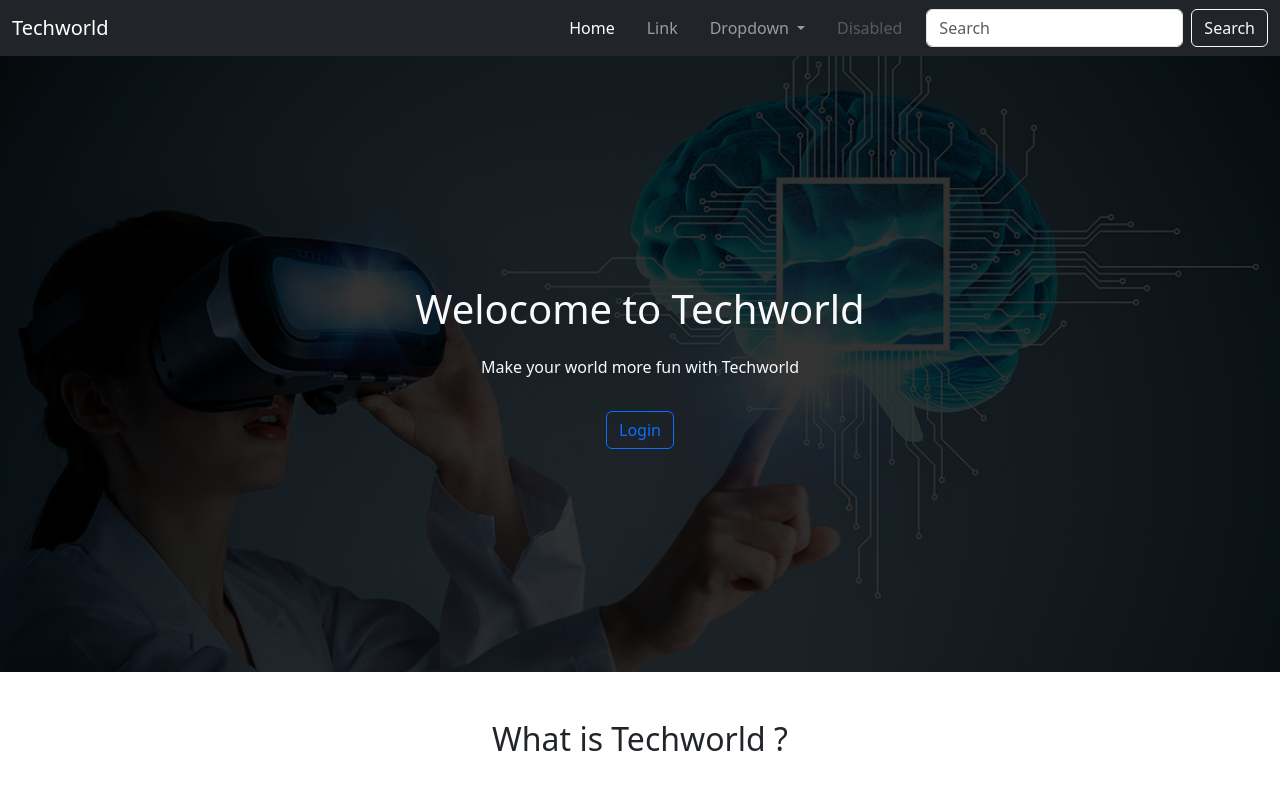
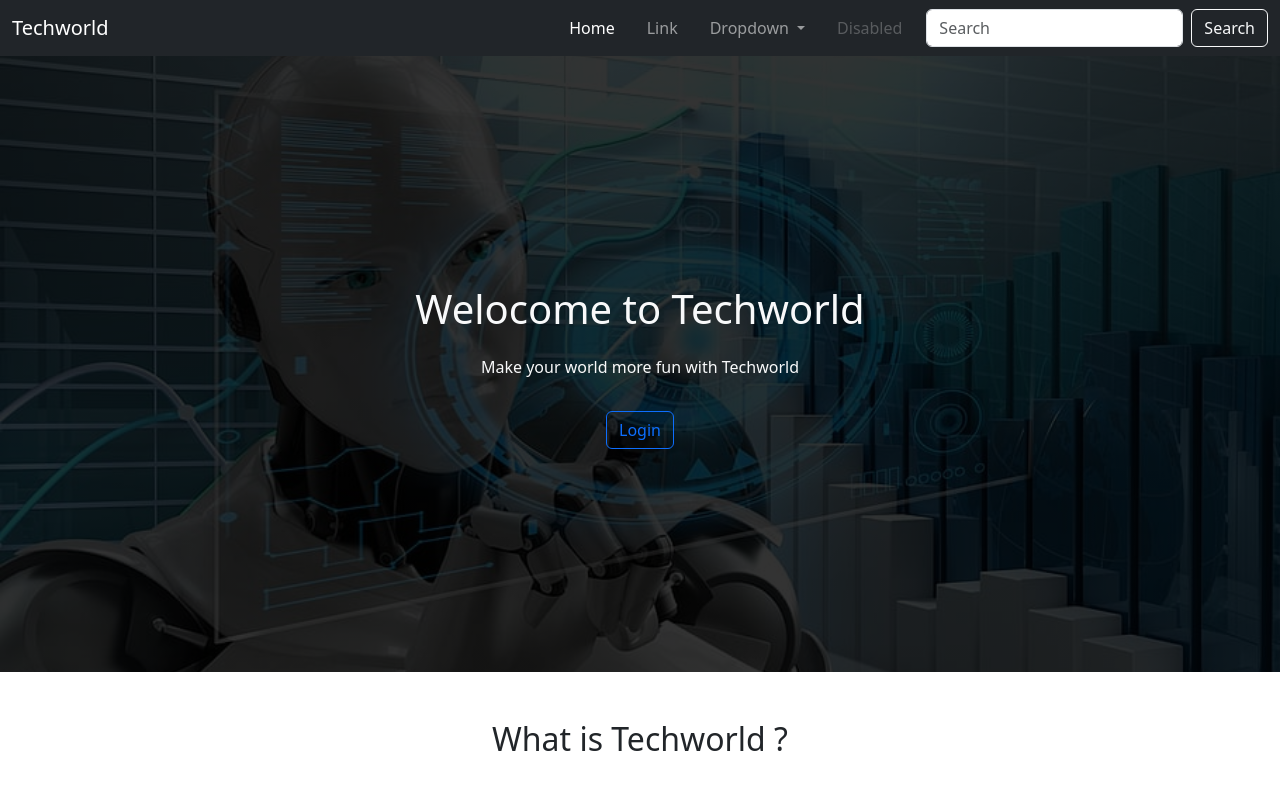
Before and after one commit to kevin24102002/Techworld, a plain HTML site: page index.html in a window 1280 px wide. Shown: the top 800 px of the page. Drawn offline with nearby package versions, Linux system fonts and the light colour scheme.

Commit message:
perubahan lagi

```diff
--- a/style.css
+++ b/style.css
@@ -1,6 +1,6 @@
 .Banner{
     height: 77vh;
-    background-image:linear-gradient(rgba(0,0,0,0.8),rgba(0,0,0,0.8)),url(images/good.jpg);
+    background-image:linear-gradient(rgba(0,0,0,0.8),rgba(0,0,0,0.8)),url(images/AI.jpeg);
     background-size: cover; /* agar gambar tidak ke double - double */
     background-position: center;
 }
```
